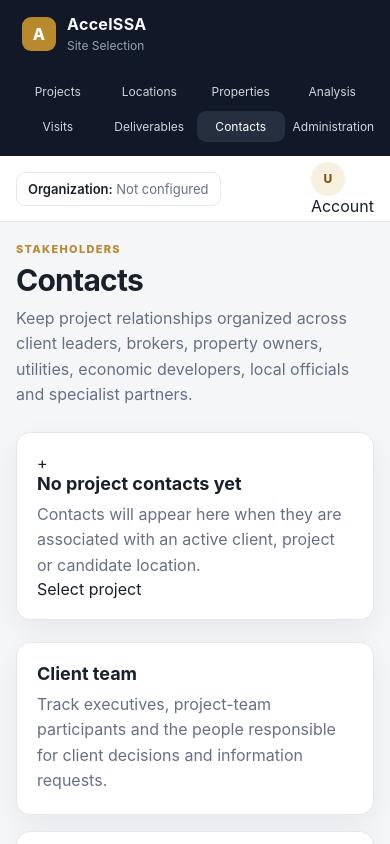
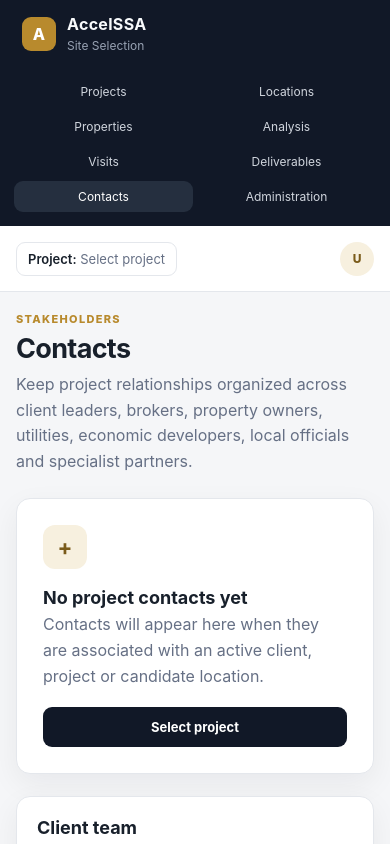
Before and after one commit to AccelAnalysis/AccelSSA, a Next.js app: page /contacts in a window 390 px wide. Shown: the top 844 px of the page. Built offline with nearby package versions, Linux system fonts and the light colour scheme.

Commit message:
Polish production workspace states and responsive shell

```diff
--- a/src/app/globals.css
+++ b/src/app/globals.css
@@ -44,18 +44,20 @@ button, input, select { font: inherit; }
 .nav-label { color: #667085; font-size: 11px; font-weight: 700; text-transform: uppercase; letter-spacing: .12em; padding: 0 10px 6px; }
 .nav-link { padding: 10px 11px; border-radius: 9px; color: #d0d5dd; font-size: 14px; }
 .nav-link:hover, .nav-link.active { background: #252f3f; color: #fff; }
-.sidebar-footer { margin-top: auto; border-top: 1px solid #344054; padding: 14px 8px 0; color: #98a2b3; font-size: 12px; line-height: 1.5; }
+.sidebar-footer { margin-top: auto; border-top: 1px solid #344054; padding: 14px 8px 0; color: #98a2b3; font-size: 12px; line-height: 1.5; display: flex; gap: 7px; flex-wrap: wrap; }
+.sidebar-footer a:hover { color: #fff; }
+.sidebar-separator { color: #475467; }
 
 .shell-main { min-width: 0; }
 .topbar {
-  height: 66px;
+  min-height: 66px;
   background: rgba(255,255,255,.96);
   border-bottom: 1px solid var(--border);
   display: flex;
   align-items: center;
   justify-content: space-between;
   gap: 16px;
-  padding: 0 28px;
+  padding: 10px 28px;
   position: sticky;
   top: 0;
   z-index: 20;
@@ -63,12 +65,16 @@ button, input, select { font: inherit; }
 .context-stack { display: flex; align-items: center; gap: 10px; min-width: 0; }
 .context-pill { border: 1px solid var(--border); background: #fff; border-radius: 9px; padding: 8px 11px; font-size: 13px; color: var(--muted); white-space: nowrap; }
 .context-pill strong { color: var(--text); font-weight: 600; }
+.project-selector:hover { border-color: #d0b36f; background: #fffdf8; }
 .top-actions { display: flex; align-items: center; gap: 8px; }
-.search-box { width: min(320px, 30vw); border: 1px solid var(--border); background: #fff; border-radius: 9px; padding: 9px 12px; color: var(--muted); }
+.user-context { display: flex; align-items: center; gap: 8px; color: var(--muted); font-size: 13px; }
 .user-chip { width: 34px; height: 34px; border-radius: 50%; background: var(--accent-soft); color: #7a5b1a; display: grid; place-items: center; font-size: 12px; font-weight: 800; }
+.user-label { font-weight: 600; color: var(--text); }
 .content { padding: 30px; max-width: 1500px; margin: 0 auto; }
 
 .page-header { display: flex; align-items: flex-start; justify-content: space-between; gap: 18px; margin-bottom: 24px; }
+.page-header-with-action { display: flex; align-items: flex-start; justify-content: space-between; gap: 20px; margin-bottom: 24px; }
+.page-header-with-action .page-header { margin-bottom: 0; flex: 1; }
 .eyebrow { color: var(--accent); font-weight: 800; text-transform: uppercase; letter-spacing: .12em; font-size: 11px; margin-bottom: 7px; }
 h1 { font-size: 30px; line-height: 1.15; margin: 0 0 8px; letter-spacing: -.025em; }
 h2 { font-size: 18px; margin: 0; }
@@ -86,8 +92,9 @@ p { line-height: 1.6; }
 .metric-value { font-size: 26px; font-weight: 800; letter-spacing: -.03em; }
 .metric-label { color: var(--muted); font-size: 12px; margin-top: 5px; }
 .section { margin-top: 22px; }
+.section-compact { margin-top: 14px; }
 .section-head { display: flex; justify-content: space-between; align-items: center; margin-bottom: 12px; }
-.section-head p { margin: 0; color: var(--muted); font-size: 13px; }
+.section-head p { margin: 3px 0 0; color: var(--muted); font-size: 13px; }
 .table-wrap { overflow-x: auto; border: 1px solid var(--border); border-radius: var(--radius); background: var(--surface); }
 table { width: 100%; border-collapse: collapse; font-size: 13px; }
 th { text-align: left; color: var(--muted); font-weight: 700; background: #f9fafb; }
@@ -105,10 +112,29 @@ tr:last-child td { border-bottom: 0; }
 .module-card h2 { margin-top: 10px; }
 .module-card .status-badge { margin-top: auto; align-self: flex-start; }
 
+.button { display: inline-flex; align-items: center; justify-content: center; min-height: 40px; padding: 9px 14px; border-radius: 9px; border: 1px solid transparent; font-weight: 700; font-size: 13px; white-space: nowrap; }
+.button-primary { background: var(--surface-strong); color: #fff; }
+.button-primary:hover { background: #252f3f; }
+.button-secondary { background: #fff; border-color: var(--border); color: var(--text); }
+.button-secondary:hover { background: #f9fafb; }
+.button-row { display: flex; align-items: center; gap: 10px; flex-wrap: wrap; margin-top: 18px; }
+.empty-state { display: flex; align-items: center; gap: 18px; padding: 26px; }
+.empty-state > div:nth-child(2) { flex: 1; }
+.empty-state h2 { margin-bottom: 4px; }
+.empty-state p { margin-top: 0; max-width: 720px; }
+.empty-state-mark { flex: 0 0 auto; width: 44px; height: 44px; display: grid; place-items: center; border-radius: 12px; background: var(--accent-soft); color: #7a5b1a; font-size: 22px; font-weight: 700; }
+.workflow-card { min-height: 190px; }
+.workflow-step { width: 30px; height: 30px; border-radius: 50%; display: grid; place-items: center; margin-bottom: 18px; background: var(--accent-soft); color: #7a5b1a; font-size: 12px; font-weight: 800; }
+.card-kicker { display: block; margin-bottom: 9px; color: var(--accent); font-size: 11px; font-weight: 800; letter-spacing: .08em; text-transform: uppercase; }
+.attention-card h2 { margin-top: 4px; }
+.clean-list { margin: 14px 0 0; padding-left: 20px; color: var(--muted); line-height: 1.8; }
+.settings-card { display: block; }
+.settings-card .text-link { display: inline-block; margin-top: 14px; color: #7a5b1a; font-size: 13px; font-weight: 700; }
+.muted-note { display: block; margin-top: 14px; color: var(--muted); font-size: 12px; }
+
 @media (max-width: 1100px) {
   .grid-4 { grid-template-columns: repeat(2, minmax(0, 1fr)); }
   .grid-3 { grid-template-columns: repeat(2, minmax(0, 1fr)); }
-  .search-box { display: none; }
 }
 @media (max-width: 760px) {
   .app-shell { grid-template-columns: 1fr; }
@@ -116,9 +142,17 @@ tr:last-child td { border-bottom: 0; }
   .nav-group { grid-template-columns: repeat(4, minmax(0, 1fr)); }
   .nav-label, .sidebar-footer { display: none; }
   .nav-link { text-align: center; padding: 8px 4px; font-size: 12px; }
-  .topbar { position: static; padding: 0 16px; }
-  .context-pill:nth-child(2) { display: none; }
+  .topbar { position: static; padding: 10px 16px; }
+  .context-pill:first-child { display: none; }
   .content { padding: 20px 16px; }
   .grid-4, .grid-3, .grid-2 { grid-template-columns: 1fr; }
   .definition-row { grid-template-columns: 1fr; gap: 5px; }
+  .page-header-with-action, .empty-state { align-items: stretch; flex-direction: column; }
+  .page-header-with-action .button, .empty-state .button { width: 100%; }
+  .user-label { display: none; }
 }
+@media (max-width: 480px) {
+  .nav-group { grid-template-columns: repeat(2, minmax(0, 1fr)); }
+  .context-pill { max-width: calc(100vw - 90px); overflow: hidden; text-overflow: ellipsis; }
+  h1 { font-size: 27px; }
+}
```
